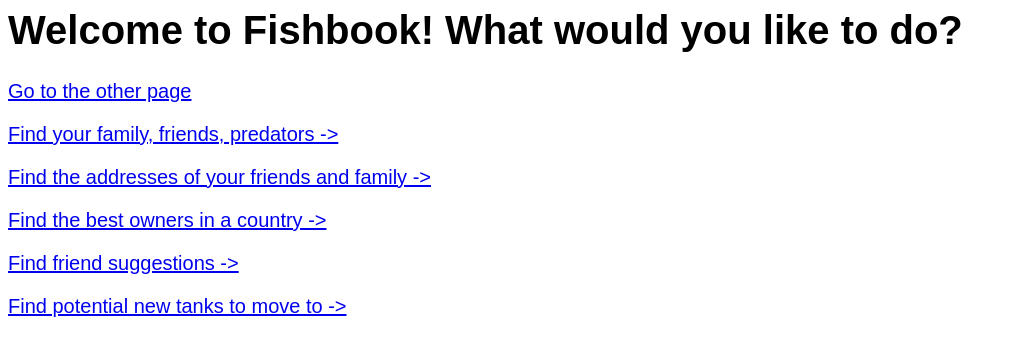
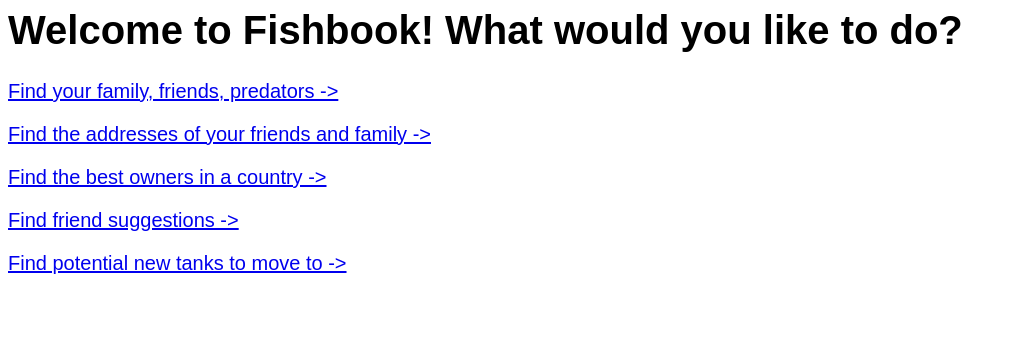
Before and after one commit to janniezhong/4111Project, a Flask app: page / in a window 1280 px wide. Shown: the top 356 px of the page, without its empty margins (0-1016 px from the left). Run offline with Flask 2, Linux system fonts and the light colour scheme; data comes from the database, SQL or seed files in the repository; parts of the project's set-up code (start-up, migrations or seed data) failed here and were passed over.

Commit message:
delete another

```diff
--- a/webserver/templates/index.html
+++ b/webserver/templates/index.html
@@ -10,8 +10,6 @@
 <body>
   <h1>Welcome to Fishbook! What would you like to do?</h1>
 
-<p><a href="another">Go to the other page</a></p>
-
 <p><a href="fishStuff">Find your family, friends, predators -></a></p>
 <p><a href="addressDirectory">Find the addresses of your friends and family -></a></p>
 <p><a href="bestOwners">Find the best owners in a country -></a></p>
```
